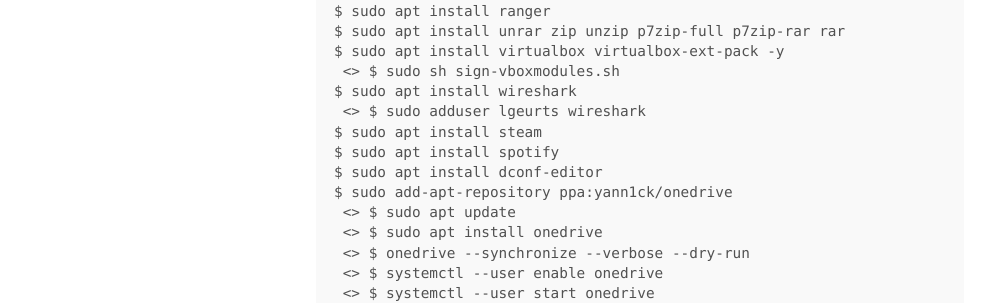
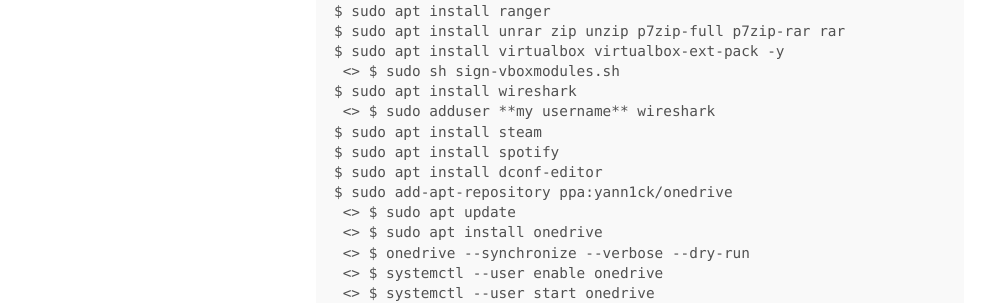
Before and after one commit to lgeurts/lgeurts.github.io, a Jekyll site: the page built from _posts/2021-10-15-ubuntu-setup-notes-for-x1-carbon-gen8.md, in a window 1280 px wide and 1400 px high, scrolled down 1145 px. Shown: the part 519-822 px from the top of the window, without its empty margins (0-990 px from the left). Built offline with Jekyll 4.4.1, drawn with Linux system fonts in a browser that asks for light colours; nearby versions of some CDN libraries; comment, search, counter and statistics services are not loaded; some of the changed text lies outside the part shown.

Commit message:
Update 2021-10-15-ubuntu-setup-notes-for-x1-carbon-gen8.md

```diff
--- a/_posts/2021-10-15-ubuntu-setup-notes-for-x1-carbon-gen8.md
+++ b/_posts/2021-10-15-ubuntu-setup-notes-for-x1-carbon-gen8.md
@@ -49,7 +49,7 @@
 $ sudo apt install virtualbox virtualbox-ext-pack -y
  <> $ sudo sh sign-vboxmodules.sh
 $ sudo apt install wireshark
- <> $ sudo adduser lgeurts wireshark
+ <> $ sudo adduser **my username** wireshark
 $ sudo apt install steam
 $ sudo apt install spotify
 $ sudo apt install dconf-editor
```
